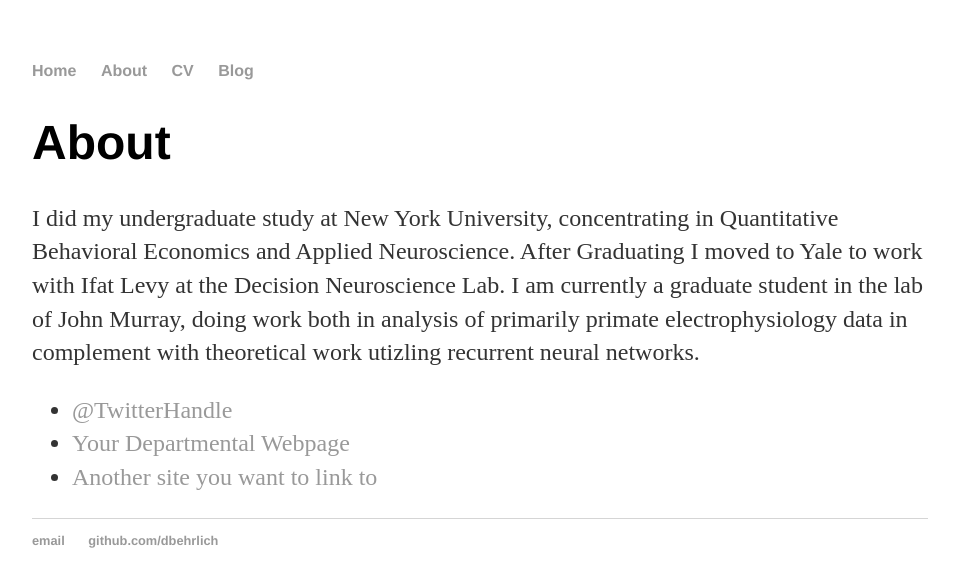
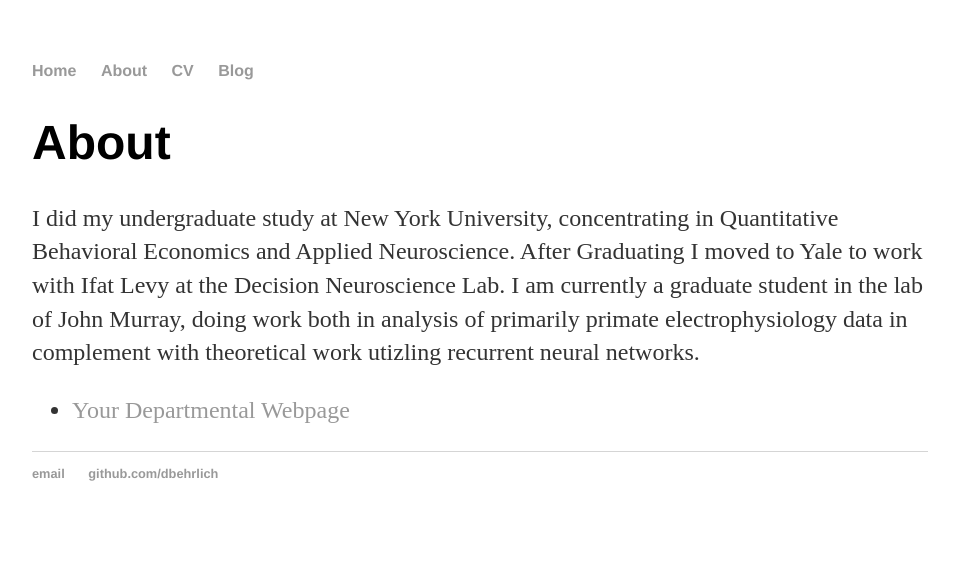
Before and after one commit to dbehrlich/dbehrlich.github.io, a Jekyll site: the page built from about/index.html, in a window 1280 px wide. Shown: the top 587 px of the page, without its empty margins (160-1114 px from the left). Built offline with Jekyll 4.4.1, drawn with Linux system fonts in a browser that asks for light colours.

Commit message:
Update index.html

```diff
--- a/about/index.html
+++ b/about/index.html
@@ -8,8 +8,6 @@ title: About Daniel Ehrlich
 			<p> I did my undergraduate study at New York University, concentrating in Quantitative Behavioral Economics and Applied Neuroscience. After Graduating I moved to Yale to work with Ifat Levy at the Decision Neuroscience Lab. I am currently a graduate student in the lab of John Murray, doing work both in analysis of primarily primate electrophysiology data in complement with theoretical work utizling recurrent neural networks. </p>
 
 			<ul class="contacts">
-				<li><a href="#">@TwitterHandle</a></li>
 				<li><a href="#">Your Departmental Webpage</a></li>
-				<li><a href="#">Another site you want to link to</a></li>
 				</ul>
 		</div>
```
